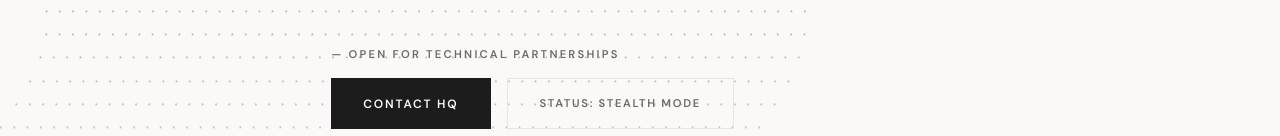
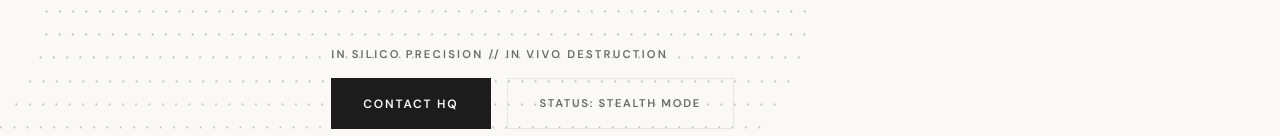
Before and after one commit to twaite11/senary_website, a React (Create React App) app: page / in a window 1280 px wide. Shown: the part 504-640 px from the top of the page. Built offline with nearby package versions, Linux system fonts and the light colour scheme.

Commit message:
new phrase

```diff
--- a/src/App.js
+++ b/src/App.js
@@ -377,7 +377,7 @@ const SenaryLandingPage = () => {
         </section>
 
         <section style={styles.ctaSection}>
-          <p style={styles.ctaLabel}>— Open for Technical Partnerships</p>
+          <p style={styles.ctaLabel}>In Silico Precision // In Vivo Destruction</p>
           <div style={styles.ctaRow}>
             <button type="button" onClick={() => setContactModalOpen(true)} style={styles.button}>
               Contact HQ
```
